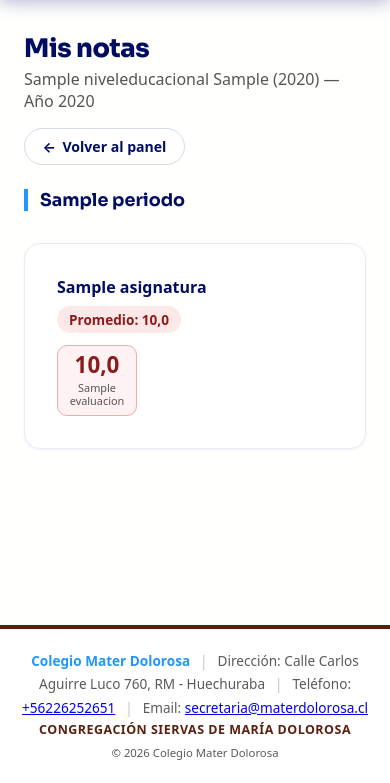
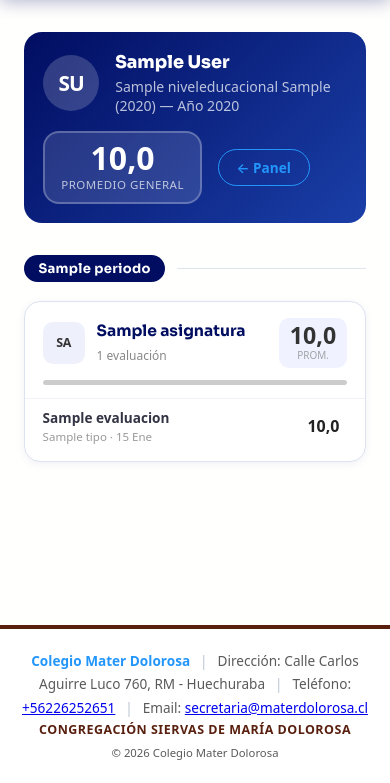
Before and after one commit to CamiloGonzalezSt/Sistema-Mater-Dolorosa, a Django app: template templates/calificaciones/mis_notas.html in a window 390 px wide. Shown: the part 61-844 px from the top of the page. Run offline with Django 5.2, Linux system fonts and the light colour scheme; a user stored in the database is signed in; tables that the repository leaves empty hold one stand-in row (values such as "Sample post"); the template is opened without the code that fills it: values that come from a table or form of the project are taken from there, most other values are stand-ins (such as "Sample title", 1, 10 or a date in 2020); parts of the project's set-up code (start-up, migrations or seed data) failed here and were passed over.

Commit message:
Rediseño completo de 'Mis notas': hero, grid de cards y barras de progreso
- Hero con avatar, nombre, curso y promedio general coloreado
- Grid responsivo de cards por asignatura con borde semántico (verde/azul/amarillo/rojo)
- Barra de progreso proporcional a la nota (escala 1-7) en cada card
- Lista de evaluaciones con nombre, tipo, fecha y nota destacada
- Cuatro niveles de color: excelente >=6, buena >=5, suficiente >=4, insuficiente <4
- Promedio general añadido al contexto desde la vista

Co-Authored-By: Claude Sonnet 4.6 <noreply@anthropic.com>

```diff
--- /dev/null
+++ b/static/css/mis_notas.css
@@ -0,0 +1,304 @@
+/* ── Mis Notas — vista alumno ─────────────────────────────────────── */
+
+/* Paleta semántica de notas */
+.nota-excelente  { --nota-color: #1a5e38; --nota-bg: #d6f0e3; --nota-borde: #52c98a; }
+.nota-buena      { --nota-color: #1a4a7a; --nota-bg: #daeeff; --nota-borde: #4fa3e0; }
+.nota-suficiente { --nota-color: #7a5200; --nota-bg: #fff3cc; --nota-borde: #f5c842; }
+.nota-insuficiente { --nota-color: #7a1a1a; --nota-bg: #fde8e8; --nota-borde: #e05252; }
+.nota-sin        { --nota-color: #555;    --nota-bg: #f0f0f0; --nota-borde: #ccc; }
+
+/* ── Estado vacío ─────────────────────────────────────────────────── */
+.mn-estado {
+    text-align: center;
+    padding: 4rem 1rem;
+    max-width: 400px;
+    margin: 0 auto;
+}
+.mn-estado-icono { font-size: 3.5rem; margin-bottom: 1rem; }
+.mn-estado h2    { color: var(--color-primario-oscuro); margin-bottom: 0.5rem; }
+.mn-estado p     { color: #667; margin-bottom: 1.5rem; }
+
+/* ── Botón volver ─────────────────────────────────────────────────── */
+.mn-btn-volver {
+    display: inline-flex;
+    align-items: center;
+    gap: 0.4rem;
+    padding: 0.5rem 1.1rem;
+    border-radius: 20px;
+    border: 1.5px solid var(--color-primario);
+    color: var(--color-primario);
+    font-size: 0.85rem;
+    font-weight: 600;
+    text-decoration: none;
+    transition: background 0.15s, color 0.15s;
+    white-space: nowrap;
+}
+.mn-btn-volver:hover { background: var(--color-primario); color: #fff; }
+
+/* ── Hero ─────────────────────────────────────────────────────────── */
+.mn-hero {
+    display: flex;
+    align-items: center;
+    gap: 1.5rem;
+    background: linear-gradient(135deg, #010D61 0%, #1a3fa8 100%);
+    border-radius: 18px;
+    padding: 1.5rem 2rem;
+    margin-bottom: 2rem;
+    flex-wrap: wrap;
+}
+
+.mn-hero-info {
+    display: flex;
+    align-items: center;
+    gap: 1rem;
+    flex: 1;
+    min-width: 200px;
+}
+
+.mn-hero-avatar {
+    width: 56px;
+    height: 56px;
+    border-radius: 50%;
+    background: rgba(255,255,255,0.18);
+    color: #fff;
+    font-size: 1.3rem;
+    font-weight: 800;
+    display: flex;
+    align-items: center;
+    justify-content: center;
+    flex-shrink: 0;
+    letter-spacing: -1px;
+}
+
+.mn-hero-nombre {
+    color: #fff;
+    font-size: 1.3rem;
+    font-weight: 800;
+    margin: 0 0 0.2rem;
+}
+
+.mn-hero-curso {
+    color: rgba(255,255,255,0.72);
+    font-size: 0.88rem;
+    margin: 0;
+}
+
+/* Promedio general en el hero */
+.mn-hero-promedio {
+    display: flex;
+    flex-direction: column;
+    align-items: center;
+    background: rgba(255,255,255,0.13);
+    border: 2px solid rgba(255,255,255,0.25);
+    border-radius: 16px;
+    padding: 0.75rem 1.5rem;
+    min-width: 110px;
+}
+.mn-hero-promedio-valor {
+    font-size: 2.4rem;
+    font-weight: 900;
+    line-height: 1;
+    color: #fff;
+}
+.mn-hero-promedio-label {
+    font-size: 0.72rem;
+    color: rgba(255,255,255,0.7);
+    text-transform: uppercase;
+    letter-spacing: 0.5px;
+    margin-top: 0.2rem;
+}
+
+/* Color accent en el valor según resultado */
+.mn-hero-promedio.nota-excelente   .mn-hero-promedio-valor { color: #6ef0a8; }
+.mn-hero-promedio.nota-buena       .mn-hero-promedio-valor { color: #7dd3fc; }
+.mn-hero-promedio.nota-suficiente  .mn-hero-promedio-valor { color: #fde68a; }
+.mn-hero-promedio.nota-insuficiente .mn-hero-promedio-valor { color: #fca5a5; }
+
+/* ── Sección por período ──────────────────────────────────────────── */
+.mn-periodo { margin-bottom: 2.5rem; }
+
+.mn-periodo-titulo {
+    margin: 0 0 1.2rem;
+    display: flex;
+    align-items: center;
+    gap: 0.75rem;
+}
+.mn-periodo-titulo::after {
+    content: '';
+    flex: 1;
+    height: 1px;
+    background: #e0e4ef;
+}
+
+.mn-periodo-badge {
+    display: inline-block;
+    background: var(--color-primario-oscuro);
+    color: #fff;
+    font-size: 0.82rem;
+    font-weight: 700;
+    padding: 0.3rem 0.9rem;
+    border-radius: 20px;
+    letter-spacing: 0.3px;
+    white-space: nowrap;
+}
+
+/* ── Grid de cards ────────────────────────────────────────────────── */
+.mn-grid {
+    display: grid;
+    grid-template-columns: repeat(auto-fill, minmax(300px, 1fr));
+    gap: 1.1rem;
+}
+
+/* ── Card de asignatura ───────────────────────────────────────────── */
+.mn-card {
+    background: #fff;
+    border-radius: 16px;
+    border: 1.5px solid var(--nota-borde, #dde2ef);
+    box-shadow: 0 2px 10px rgba(1,13,97,0.06);
+    overflow: hidden;
+    display: flex;
+    flex-direction: column;
+    transition: box-shadow 0.2s, transform 0.2s;
+}
+.mn-card:hover {
+    box-shadow: 0 6px 24px rgba(1,13,97,0.12);
+    transform: translateY(-2px);
+}
+
+.mn-card-header {
+    display: flex;
+    align-items: center;
+    gap: 0.75rem;
+    padding: 1rem 1.1rem 0.75rem;
+}
+
+.mn-card-inicial {
+    width: 42px;
+    height: 42px;
+    border-radius: 10px;
+    background: var(--nota-bg, #eef1fb);
+    color: var(--nota-color, #333);
+    font-size: 0.78rem;
+    font-weight: 800;
+    display: flex;
+    align-items: center;
+    justify-content: center;
+    flex-shrink: 0;
+    letter-spacing: -0.5px;
+}
+
+.mn-card-meta { flex: 1; min-width: 0; }
+
+.mn-card-nombre {
+    font-size: 0.97rem;
+    font-weight: 700;
+    color: var(--color-primario-oscuro);
+    margin: 0 0 0.1rem;
+    white-space: nowrap;
+    overflow: hidden;
+    text-overflow: ellipsis;
+}
+
+.mn-card-count {
+    font-size: 0.75rem;
+    color: #888;
+}
+
+.mn-card-promedio {
+    display: flex;
+    flex-direction: column;
+    align-items: center;
+    background: var(--nota-bg, #f0f3ff);
+    border-radius: 10px;
+    padding: 0.4rem 0.7rem;
+    min-width: 52px;
+}
+.mn-card-promedio-valor {
+    font-size: 1.45rem;
+    font-weight: 900;
+    color: var(--nota-color, #333);
+    line-height: 1;
+}
+.mn-card-promedio-label {
+    font-size: 0.62rem;
+    color: var(--nota-color, #888);
+    text-transform: uppercase;
+    opacity: 0.75;
+}
+
+/* ── Barra de progreso ────────────────────────────────────────────── */
+.mn-barra-wrap {
+    height: 5px;
+    background: #eef0f8;
+    margin: 0 1.1rem 0.85rem;
+    border-radius: 4px;
+    overflow: hidden;
+}
+.mn-barra-fill {
+    height: 100%;
+    border-radius: 4px;
+    background: var(--nota-borde, #ccc);
+    transition: width 0.6s ease;
+}
+
+/* ── Lista de evaluaciones ────────────────────────────────────────── */
+.mn-eval-lista {
+    list-style: none;
+    margin: 0;
+    padding: 0 0 0.5rem;
+    border-top: 1px solid #f0f2f8;
+}
+
+.mn-eval-fila {
+    display: flex;
+    align-items: center;
+    gap: 0.75rem;
+    padding: 0.55rem 1.1rem;
+    border-bottom: 1px solid #f5f6fb;
+    transition: background 0.12s;
+}
+.mn-eval-fila:last-child { border-bottom: none; }
+.mn-eval-fila:hover { background: #f8f9ff; }
+
+.mn-eval-info { flex: 1; min-width: 0; }
+
+.mn-eval-nombre {
+    display: block;
+    font-size: 0.85rem;
+    font-weight: 600;
+    color: #334;
+    white-space: nowrap;
+    overflow: hidden;
+    text-overflow: ellipsis;
+}
+
+.mn-eval-tipo {
+    display: block;
+    font-size: 0.72rem;
+    color: #999;
+    margin-top: 0.1rem;
+}
+
+.mn-eval-nota {
+    display: inline-flex;
+    align-items: center;
+    justify-content: center;
+    min-width: 42px;
+    height: 34px;
+    border-radius: 8px;
+    font-size: 1rem;
+    font-weight: 800;
+    background: var(--nota-bg);
+    color: var(--nota-color);
+    flex-shrink: 0;
+    padding: 0 0.5rem;
+}
+
+/* ── Responsive ───────────────────────────────────────────────────── */
+@media (max-width: 600px) {
+    .mn-hero { padding: 1.2rem; gap: 1rem; }
+    .mn-hero-nombre { font-size: 1.1rem; }
+    .mn-grid { grid-template-columns: 1fr; }
+    .mn-hero-promedio { padding: 0.6rem 1rem; }
+    .mn-hero-promedio-valor { font-size: 2rem; }
+}
--- a/templates/calificaciones/mis_notas.html
+++ b/templates/calificaciones/mis_notas.html
@@ -2,60 +2,106 @@
 {% load static %}
 
 {% block title %}Mis notas · Mater Dolorosa{% endblock %}
-{% block extra_css %}<link rel="stylesheet" href="{% static 'css/panel.css' %}">{% endblock %}
+{% block extra_css %}
+<link rel="stylesheet" href="{% static 'css/panel.css' %}">
+<link rel="stylesheet" href="{% static 'css/mis_notas.css' %}">
+{% endblock %}
 
 {% block content %}
-<div class="panel-encabezado">
-    <div>
-        <h1>Mis notas</h1>
-        {% if matricula %}
-        <p>{{ matricula.curso }} &mdash; Año {{ matricula.anio_escolar }}</p>
-        {% endif %}
-    </div>
-    <nav class="nav-encabezado">
-        <a href="{% url 'home' %}" class="btn-volver">Volver al panel</a>
-    </nav>
-</div>
 
 {% if sin_perfil %}
-<div class="card card-panel">
+<div class="mn-estado">
+    <div class="mn-estado-icono">📋</div>
+    <h2>Sin perfil de alumno</h2>
     <p>Tu cuenta no tiene un perfil de alumno asociado. Contacta a la secretaría.</p>
+    <a href="{% url 'home' %}" class="mn-btn-volver">Volver al panel</a>
 </div>
 
 {% elif not matricula %}
-<div class="card card-panel">
+<div class="mn-estado">
+    <div class="mn-estado-icono">📅</div>
+    <h2>Sin matrícula activa</h2>
     <p>No tienes una matrícula activa para el año en curso.</p>
+    <a href="{% url 'home' %}" class="mn-btn-volver">Volver al panel</a>
 </div>
 
 {% elif not resumen %}
-<div class="card card-panel">
-    <p>Aún no hay notas registradas para este año.</p>
+<div class="mn-estado">
+    <div class="mn-estado-icono">📝</div>
+    <h2>Sin notas aún</h2>
+    <p>Tus profesores aún no han registrado calificaciones este año.</p>
+    <a href="{% url 'home' %}" class="mn-btn-volver">Volver al panel</a>
 </div>
 
 {% else %}
-{% for bloque in resumen %}
-<section class="notas-periodo">
-    <h2 class="notas-periodo-titulo">{{ bloque.periodo.nombre }}</h2>
 
-    {% for item in bloque.asignaturas %}
-    <div class="card card-panel notas-asignatura">
-        <div class="notas-asignatura-header">
-            <strong>{{ item.asignatura.nombre }}</strong>
-            <span class="notas-promedio {% if item.promedio >= 4.0 %}promedio-ok{% else %}promedio-bajo{% endif %}">
-                Promedio: {{ item.promedio|floatformat:1 }}
-            </span>
-        </div>
-        <div class="notas-chips">
-            {% for cal in item.calificaciones %}
-            <div class="nota-chip {% if cal.nota >= 4.0 %}nota-ok{% else %}nota-baja{% endif %}" title="{{ cal.evaluacion.nombre }} — {{ cal.evaluacion.tipo.nombre }} ({{ cal.evaluacion.fecha|date:'d-m-Y' }})">
-                <span class="nota-valor">{{ cal.nota|floatformat:1 }}</span>
-                <span class="nota-label">{{ cal.evaluacion.nombre }}</span>
-            </div>
-            {% endfor %}
+{# ── Hero del alumno ─────────────────────────────────────────────── #}
+<div class="mn-hero">
+    <div class="mn-hero-info">
+        <div class="mn-hero-avatar">{{ request.user.first_name|slice:":1" }}{{ request.user.last_name|slice:":1" }}</div>
+        <div>
+            <h1 class="mn-hero-nombre">{{ request.user.get_full_name }}</h1>
+            <p class="mn-hero-curso">{{ matricula.curso }} &mdash; Año {{ matricula.anio_escolar }}</p>
         </div>
     </div>
-    {% endfor %}
+    {% if promedio_general %}
+    <div class="mn-hero-promedio {{ clase_promedio_general }}">
+        <span class="mn-hero-promedio-valor">{{ promedio_general|floatformat:1 }}</span>
+        <span class="mn-hero-promedio-label">Promedio general</span>
+    </div>
+    {% endif %}
+    <a href="{% url 'home' %}" class="mn-btn-volver">← Panel</a>
+</div>
+
+{# ── Períodos ────────────────────────────────────────────────────── #}
+{% for bloque in resumen %}
+<section class="mn-periodo">
+    <h2 class="mn-periodo-titulo">
+        <span class="mn-periodo-badge">{{ bloque.periodo.nombre }}</span>
+    </h2>
+
+    <div class="mn-grid">
+        {% for item in bloque.asignaturas %}
+        <div class="mn-card {{ item.clase_promedio }}">
+            {# Encabezado de la asignatura #}
+            <div class="mn-card-header">
+                <div class="mn-card-inicial">{{ item.asignatura.nombre|slice:":2"|upper }}</div>
+                <div class="mn-card-meta">
+                    <h3 class="mn-card-nombre">{{ item.asignatura.nombre }}</h3>
+                    <span class="mn-card-count">{{ item.calificaciones|length }} evaluación{% if item.calificaciones|length != 1 %}es{% endif %}</span>
+                </div>
+                {% if item.promedio %}
+                <div class="mn-card-promedio">
+                    <span class="mn-card-promedio-valor">{{ item.promedio|floatformat:1 }}</span>
+                    <span class="mn-card-promedio-label">prom.</span>
+                </div>
+                {% endif %}
+            </div>
+
+            {# Barra de progreso #}
+            {% if item.promedio %}
+            <div class="mn-barra-wrap" title="Promedio {{ item.promedio|floatformat:1 }} / 7.0">
+                <div class="mn-barra-fill {{ item.clase_promedio }}" style="width: {{ item.pct }}%"></div>
+            </div>
+            {% endif %}
+
+            {# Lista de evaluaciones #}
+            <ul class="mn-eval-lista">
+                {% for entry in item.calificaciones %}
+                <li class="mn-eval-fila">
+                    <div class="mn-eval-info">
+                        <span class="mn-eval-nombre">{{ entry.cal.evaluacion.nombre }}</span>
+                        <span class="mn-eval-tipo">{{ entry.cal.evaluacion.tipo.nombre }} · {{ entry.cal.evaluacion.fecha|date:"d M" }}</span>
+                    </div>
+                    <span class="mn-eval-nota {{ entry.clase }}">{{ entry.cal.nota|floatformat:1 }}</span>
+                </li>
+                {% endfor %}
+            </ul>
+        </div>
+        {% endfor %}
+    </div>
 </section>
 {% endfor %}
+
 {% endif %}
 {% endblock %}
```
Also changed, not shown: apps/calificaciones/views.py (+28 -1 lines).
